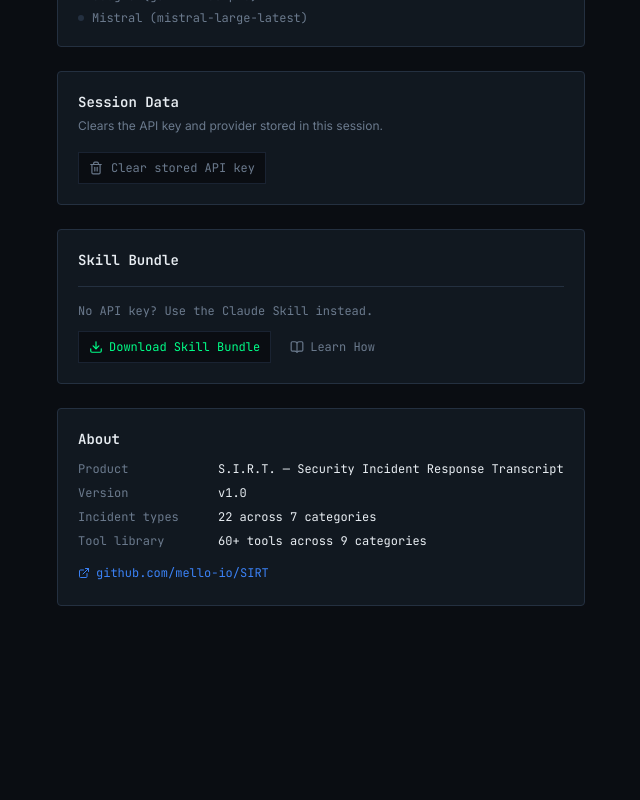
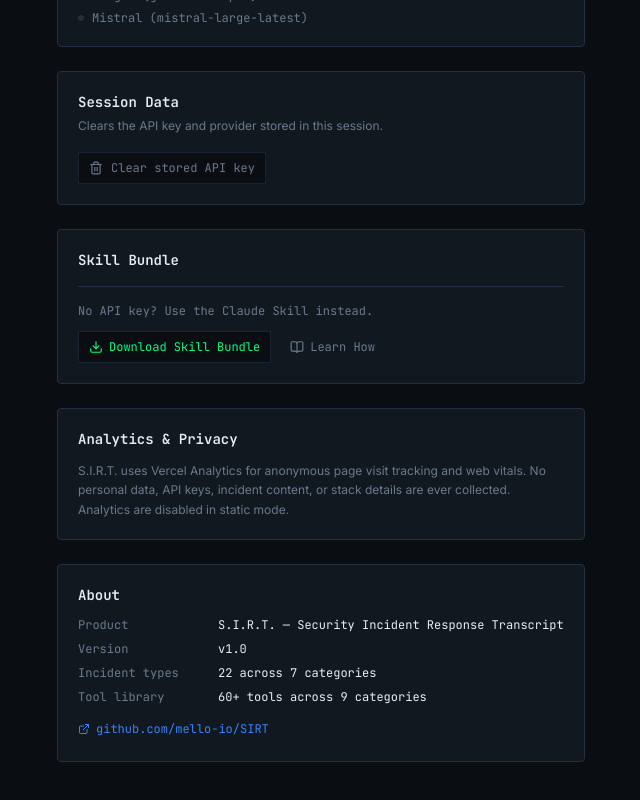
Before and after one commit to mello-io/SIRT, a Next.js app: page /settings in a window 1280 px wide. Shown: the part 509-1309 px from the top of the page, without its empty margins (319-959 px from the left). Before the commit the page ends 1163 px from the top, so only its background shows below. Built offline with nearby package versions, Linux system fonts and the light colour scheme.

Commit message:
v1.1-phase-3: vercel analytics and speed insights — custom events, privacy notice

```diff
--- a/app/layout.tsx
+++ b/app/layout.tsx
@@ -1,5 +1,7 @@
 import type { Metadata } from "next";
 import { JetBrains_Mono, Inter } from "next/font/google";
+import { Analytics } from "@vercel/analytics/react";
+import { SpeedInsights } from "@vercel/speed-insights/next";
 import "./globals.css";
 
 const jetbrainsMono = JetBrains_Mono({
@@ -30,7 +32,11 @@
       lang="en"
       className={`dark ${jetbrainsMono.variable} ${inter.variable}`}
     >
-      <body className="antialiased">{children}</body>
+      <body className="antialiased">
+        {children}
+        <Analytics />
+        <SpeedInsights />
+      </body>
     </html>
   );
 }
--- a/app/output/page.tsx
+++ b/app/output/page.tsx
@@ -27,6 +27,7 @@
 import { ToolQueryBlock } from "@/components/sirt/ToolQueryBlock";
 import { downloadMarkdown, buildOutputFilename } from "@/lib/utils/file-download";
 import { SIRT_OUTPUT_KEY, type SirtOutput } from "@/lib/types/session";
+import { track } from "@/lib/analytics/vercel";
 
 // ── Section splitter ──────────────────────────────────────────────────────────
 // Splits markdown into a preamble (before the first H2) and an array of
@@ -285,6 +286,7 @@
 
   function handleDownload() {
     downloadMarkdown(output!.content, filename);
+    track("checklist_downloaded", { incident_subtype_id: output!.meta.incidentSubTypeId });
   }
 
   async function handleCopy() {
--- a/app/session/page.tsx
+++ b/app/session/page.tsx
@@ -28,6 +28,7 @@
 import { INCIDENT_CATEGORIES } from "@/lib/constants/incident-types";
 import { ASSET_TYPES } from "@/lib/constants/asset-types";
 import { parseOrgStack, stackToolCount } from "@/lib/utils/stack-parser";
+import { track } from "@/lib/analytics/vercel";
 import { buildUserPrompt } from "@/lib/prompts/build-user-prompt";
 import { isVercelMode } from "@/lib/config";
 import { SYSTEM_PROMPT } from "@/lib/prompts/system-prompt";
@@ -256,11 +257,16 @@
       };
 
       sessionStorage.setItem(SIRT_OUTPUT_KEY, JSON.stringify(output));
+      track("checklist_generated", {
+        incident_subtype_id: selectedSubType.id,
+        asset_type: assetTypeId,
+        provider: usedProvider,
+      });
       router.push("/output");
     } catch (err) {
-      setGenerateError(
-        err instanceof Error ? err.message : "Generation failed. Try again."
-      );
+      const message = err instanceof Error ? err.message : "Generation failed. Try again.";
+      track("generation_error", { provider, error_type: err instanceof Error ? err.name : "unknown" });
+      setGenerateError(message);
       setIsGenerating(false);
     }
   }
@@ -330,6 +336,7 @@
                   type="file"
                   accept=".md"
                   className="sr-only"
+                  aria-label="Upload org-sec-stack.md"
                   onChange={handleFileInput}
                 />
               </div>
--- a/app/settings/page.tsx
+++ b/app/settings/page.tsx
@@ -130,6 +130,19 @@
             <SkillBundleCTA variant="inline" />
           </section>
 
+          {/* Privacy */}
+          <section className="bg-deep-slate border border-grid-line rounded p-5">
+            <h2 className="font-mono text-sm font-semibold text-off-white mb-3">
+              Analytics & Privacy
+            </h2>
+            <p className="text-xs text-muted-ash leading-relaxed">
+              S.I.R.T. uses Vercel Analytics for anonymous page visit tracking
+              and web vitals. No personal data, API keys, incident content, or
+              stack details are ever collected. Analytics are disabled in static
+              mode.
+            </p>
+          </section>
+
           {/* About */}
           <section className="bg-deep-slate border border-grid-line rounded p-5">
             <h2 className="font-mono text-sm font-semibold text-off-white mb-3">
--- a/app/setup/page.tsx
+++ b/app/setup/page.tsx
@@ -26,6 +26,7 @@
   type ToolCategory,
 } from "@/lib/constants/tool-library";
 import { downloadMarkdown } from "@/lib/utils/file-download";
+import { track } from "@/lib/analytics/vercel";
 
 // ── Types ─────────────────────────────────────────────────────────────────────
 
@@ -235,6 +236,7 @@
     }
 
     downloadMarkdown(lines.join("\n"), "org-sec-stack.md");
+    track("stack_setup_completed", { tool_count: selectedIds.size + customTools.length });
     setGenerated(true);
   }
 
--- a/components/sirt/IncidentForm.tsx
+++ b/components/sirt/IncidentForm.tsx
@@ -13,6 +13,7 @@
 } from "@/lib/constants/incident-types";
 import { ASSET_TYPES } from "@/lib/constants/asset-types";
 import { downloadMarkdown } from "@/lib/utils/file-download";
+import { track } from "@/lib/analytics/vercel";
 
 const SEVERITIES = ["P1", "P2", "P3", "P4"] as const;
 type Severity = (typeof SEVERITIES)[number];
@@ -105,6 +106,10 @@
         .replace(/\s+/g, "-")
         .replace(/[^a-z0-9-]/g, "") ?? "incident";
     downloadMarkdown(lines.join("\n"), `incident-type-${slug}-${dateStr}.md`);
+    track("incident_file_generated", {
+      incident_subtype_id: subType?.id ?? "",
+      asset_type: state.assetTypeId,
+    });
     setDownloaded(true);
     setTimeout(() => setDownloaded(false), 3000);
   }
--- a/components/sirt/SkillBundleCTA.tsx
+++ b/components/sirt/SkillBundleCTA.tsx
@@ -4,6 +4,7 @@
 import { Download, BookOpen } from "lucide-react";
 import { Button } from "@/components/ui/button";
 import { SkillInstallModal } from "@/components/sirt/SkillInstallModal";
+import { track } from "@/lib/analytics/vercel";
 
 const GITHUB_RELEASE_URL = "https://github.com/mello-io/SIRT/releases/tag/skill-v1.0";
 
@@ -18,7 +19,12 @@
 
   const buttons = (
     <div className="flex flex-wrap gap-2">
-      <a href={GITHUB_RELEASE_URL} target="_blank" rel="noopener noreferrer">
+      <a
+        href={GITHUB_RELEASE_URL}
+        target="_blank"
+        rel="noopener noreferrer"
+        onClick={() => track("skill_bundle_downloaded")}
+      >
         <Button
           size="sm"
           variant="outline"
--- /dev/null
+++ b/lib/analytics/vercel.ts
@@ -0,0 +1,9 @@
+import { track as vercelTrack } from "@vercel/analytics";
+
+export function track(
+  event: string,
+  properties?: Record<string, string | number>
+) {
+  if (process.env.NEXT_PUBLIC_DEPLOY_MODE === "static") return;
+  vercelTrack(event, properties);
+}
--- a/package.json
+++ b/package.json
@@ -10,6 +10,8 @@
   },
   "dependencies": {
     "@base-ui/react": "^1.3.0",
+    "@vercel/analytics": "^2.0.1",
+    "@vercel/speed-insights": "^2.0.0",
     "class-variance-authority": "^0.7.1",
     "clsx": "^2.1.1",
     "date-fns": "^4.1.0",
```
Also changed, not shown: 1 other file (tests, documents, lock files or other folders).
